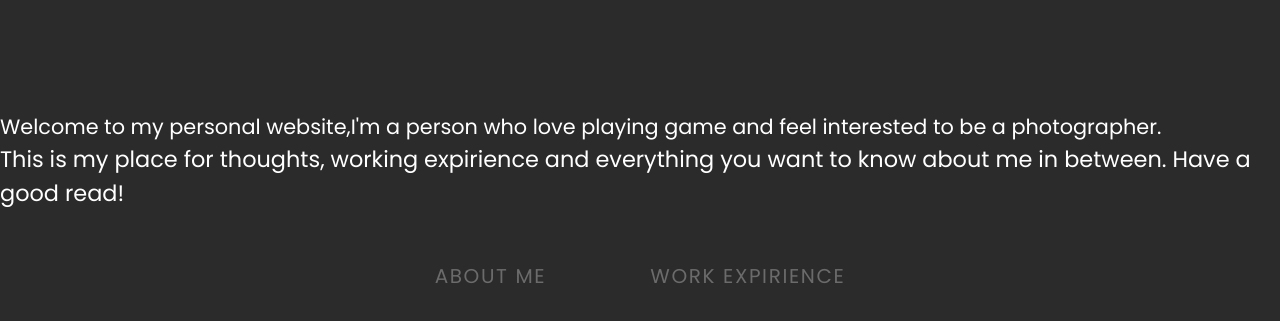
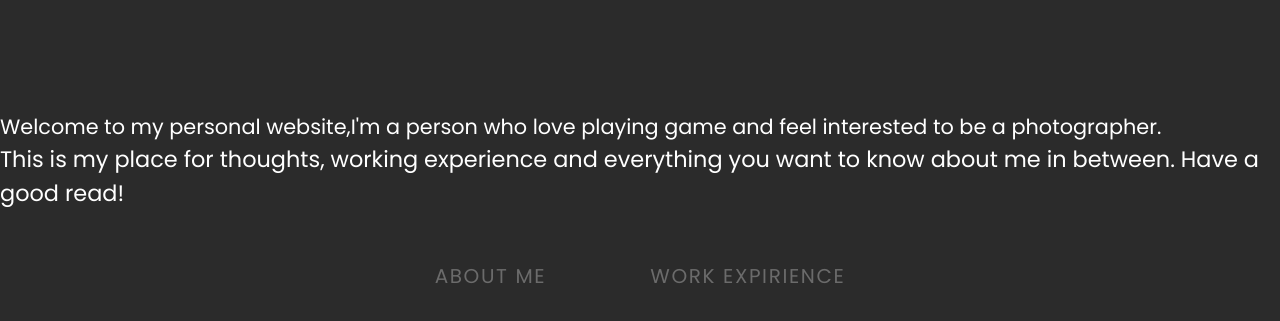
Before and after one commit to Jeremiahpang/Jeremiah, a plain HTML site: page index.html in a window 1280 px wide. Shown: the part 179-500 px from the top of the page. Drawn offline with nearby package versions, Linux system fonts and the light colour scheme.

Commit message:
Update index.html

```diff
--- a/index.html
+++ b/index.html
@@ -20,7 +20,7 @@
                 Welcome to my personal website,I'm a person who love playing game and feel interested to be a photographer.
             </p>
             <p class="Text-3">
-                This is my place for thoughts, working expirience and everything you want to know about me in between.
+                This is my place for thoughts, working experience and everything you want to know about me in between.
                 Have a good read!
             </p>
         </div>
```
